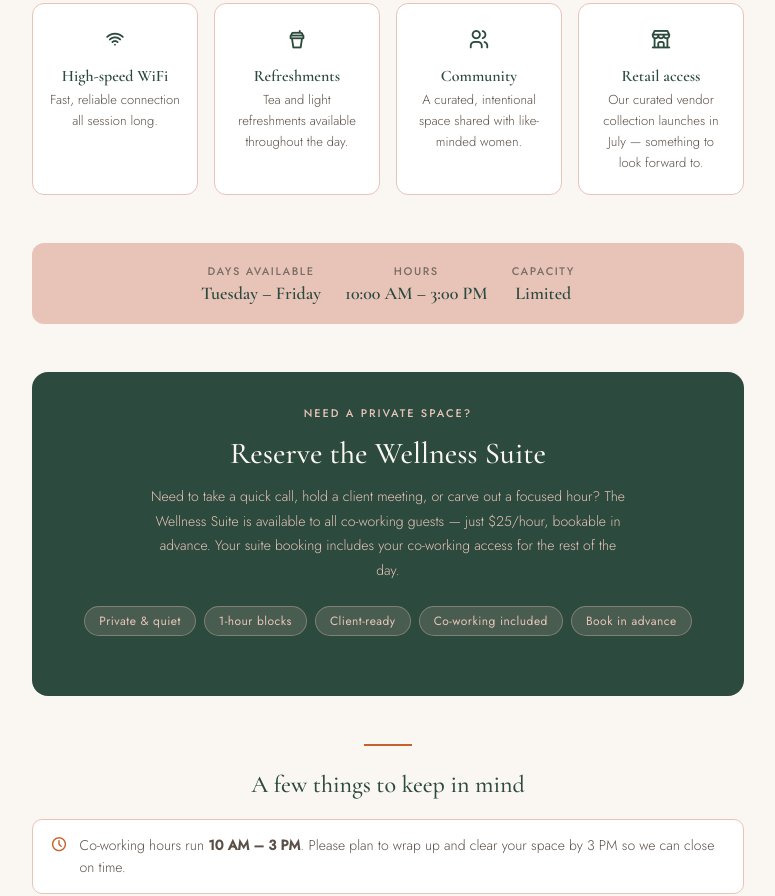
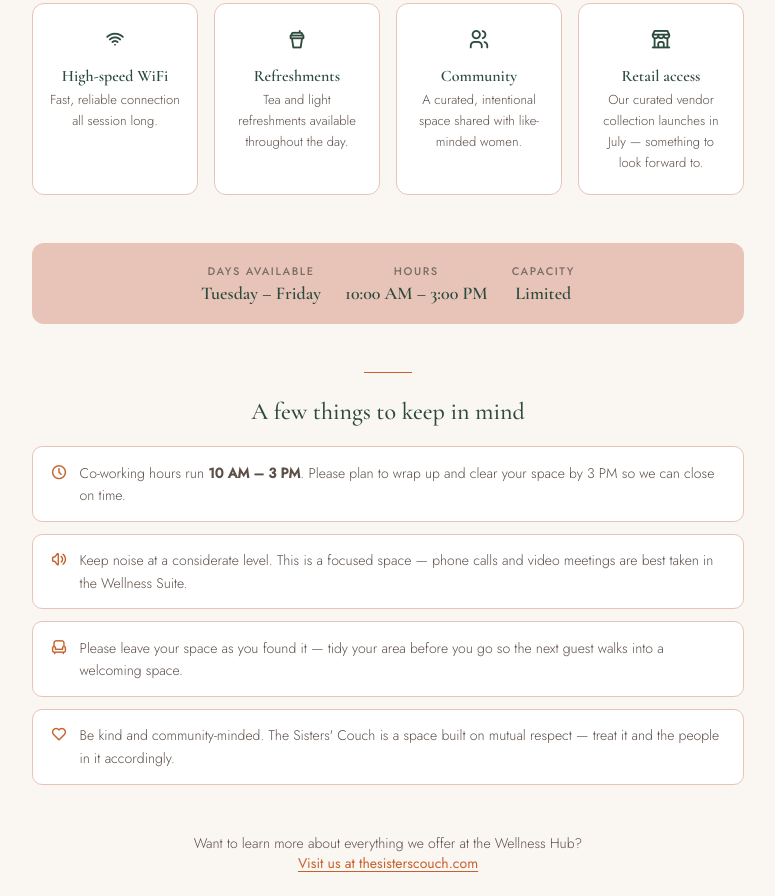
Before and after one commit to thesisterscouch/coworkingconfirmation, a plain HTML site: page index.html in a window 1280 px wide. Shown: the part 522-1418 px from the top of the page, without its empty margins (252-1027 px from the left). Drawn offline with nearby package versions, Linux system fonts and the light colour scheme; a script that the page names is missing.

Commit message:
Update index.html

```diff
--- a/index.html
+++ b/index.html
@@ -381,21 +381,7 @@
     </div>
   </div>
 
-  <div class="suite-section">
-    <p class="eyebrow">Need a private space?</p>
-    <h2>Reserve the Wellness Suite</h2>
-    <p>Need to take a quick call, hold a client meeting, or carve out a focused hour? The Wellness Suite is available to all co-working guests — just $25/hour, bookable in advance. Your suite booking includes your co-working access for the rest of the day.</p>
-    <div class="suite-tags">
-      <span class="suite-tag">Private & quiet</span>
-      <span class="suite-tag">1-hour blocks</span>
-      <span class="suite-tag">Client-ready</span>
-      <span class="suite-tag">Co-working included</span>
-      <span class="suite-tag">Book in advance</span>
-    </div>
-    <div class="booking-embed">
-      <script src='https://square.site/appointments/buyer/widget/55gcyp21e0xcgc/LBDMK00TRR9W6.js'></script>
-    </div>
-  </div>
+
 
   <div class="rules-section">
     <div class="divider"></div>
```
